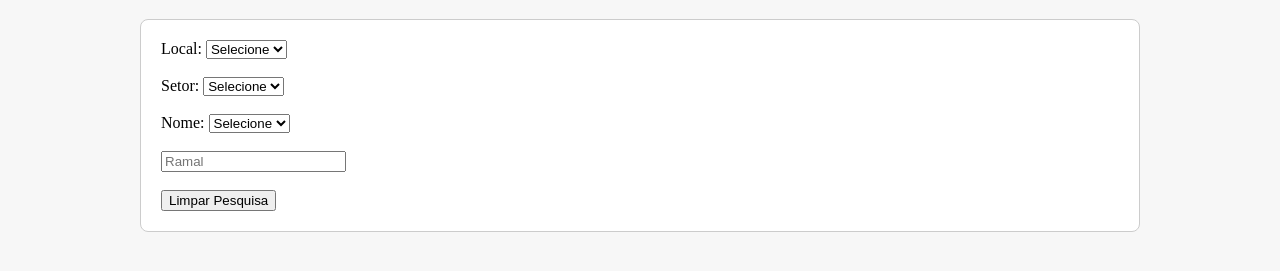
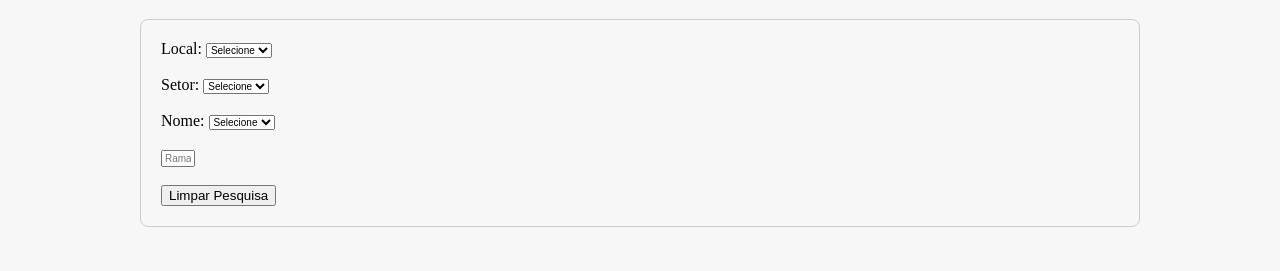
Before and after one commit to Lumoquenco/ramais, a plain HTML site: page index.html in a window 1280 px wide. Shown: the part 61-332 px from the top of the page. Drawn offline with Linux system fonts and the light colour scheme; no server answers.

Commit message:
Update ramais.css

```diff
--- a/ramais.css
+++ b/ramais.css
@@ -1,7 +1,6 @@
 body{
   background-color: #f7f7f7;
 }
-
 .form-container {
     box-sizing: border-box;
     width: 100%;
@@ -10,6 +9,13 @@ body{
     padding: 20px;
     border: 1px solid #ccc;
     border-radius: 8px;
-    background-color: white;
+    background-color: f7f7f7;
     object-position: center;
 }
+.form-container input {
+	font-size: 10px;
+	width: 26px;
+}
+.form-container select {
+	font-size: 10px;
+}
```
